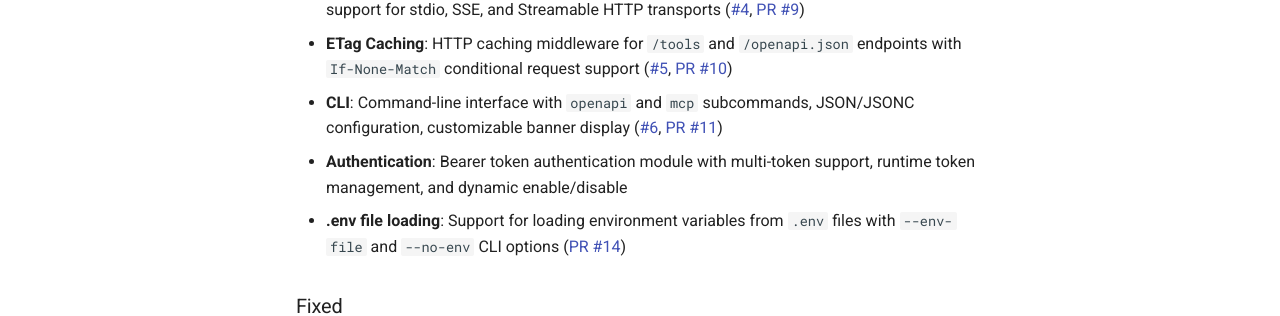
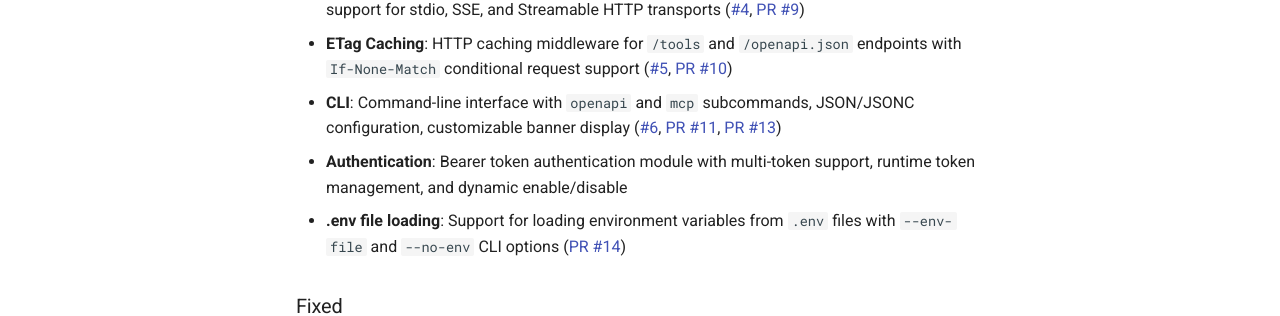
Before and after one commit to Oaklight/toolregistry-server, an MkDocs documentation site: the page built from docs/changelog.md, in a window 1280 px wide and 1165 px high. Shown: the part 646-962 px from the top of the window. Built offline with MkDocs 1.6.1 and Material for MkDocs 9.7.7, drawn with Linux system fonts in a browser that asks for light colours; comment, search, counter and statistics services are not loaded.

Commit message:
docs(en): update changelog with missing PR #13 reference for customizable banner

```diff
--- a/docs/changelog.md
+++ b/docs/changelog.md
@@ -12,7 +12,7 @@ Initial release of `toolregistry-server` as a standalone package, spun off from
 - **OpenAPI Adapter**: FastAPI-based REST API adapter with automatic Pydantic model generation from JSON Schema, dynamic OpenAPI schema, and tool grouping by namespace ([#3](https://github.com/Oaklight/toolregistry-server/issues/3), [PR #8](https://github.com/Oaklight/toolregistry-server/pull/8))
 - **MCP Adapter**: Model Context Protocol adapter with `list_tools`/`call_tool` handlers and support for stdio, SSE, and Streamable HTTP transports ([#4](https://github.com/Oaklight/toolregistry-server/issues/4), [PR #9](https://github.com/Oaklight/toolregistry-server/pull/9))
 - **ETag Caching**: HTTP caching middleware for `/tools` and `/openapi.json` endpoints with `If-None-Match` conditional request support ([#5](https://github.com/Oaklight/toolregistry-server/issues/5), [PR #10](https://github.com/Oaklight/toolregistry-server/pull/10))
-- **CLI**: Command-line interface with `openapi` and `mcp` subcommands, JSON/JSONC configuration, customizable banner display ([#6](https://github.com/Oaklight/toolregistry-server/issues/6), [PR #11](https://github.com/Oaklight/toolregistry-server/pull/11))
+- **CLI**: Command-line interface with `openapi` and `mcp` subcommands, JSON/JSONC configuration, customizable banner display ([#6](https://github.com/Oaklight/toolregistry-server/issues/6), [PR #11](https://github.com/Oaklight/toolregistry-server/pull/11), [PR #13](https://github.com/Oaklight/toolregistry-server/pull/13))
 - **Authentication**: Bearer token authentication module with multi-token support, runtime token management, and dynamic enable/disable
 - **.env file loading**: Support for loading environment variables from `.env` files with `--env-file` and `--no-env` CLI options ([PR #14](https://github.com/Oaklight/toolregistry-server/pull/14))
 
```
